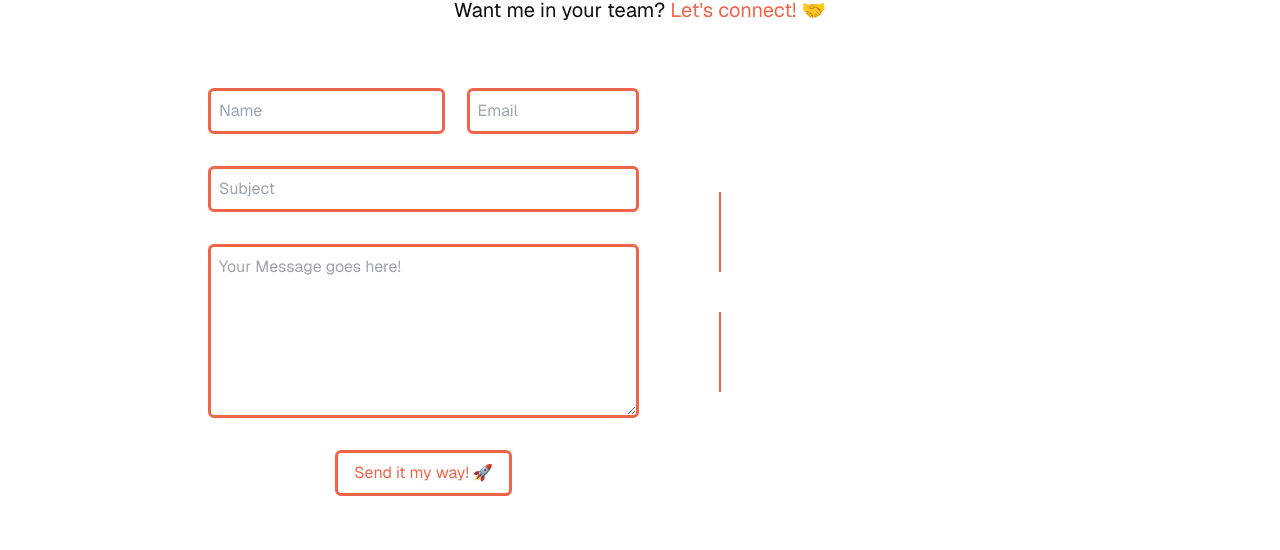
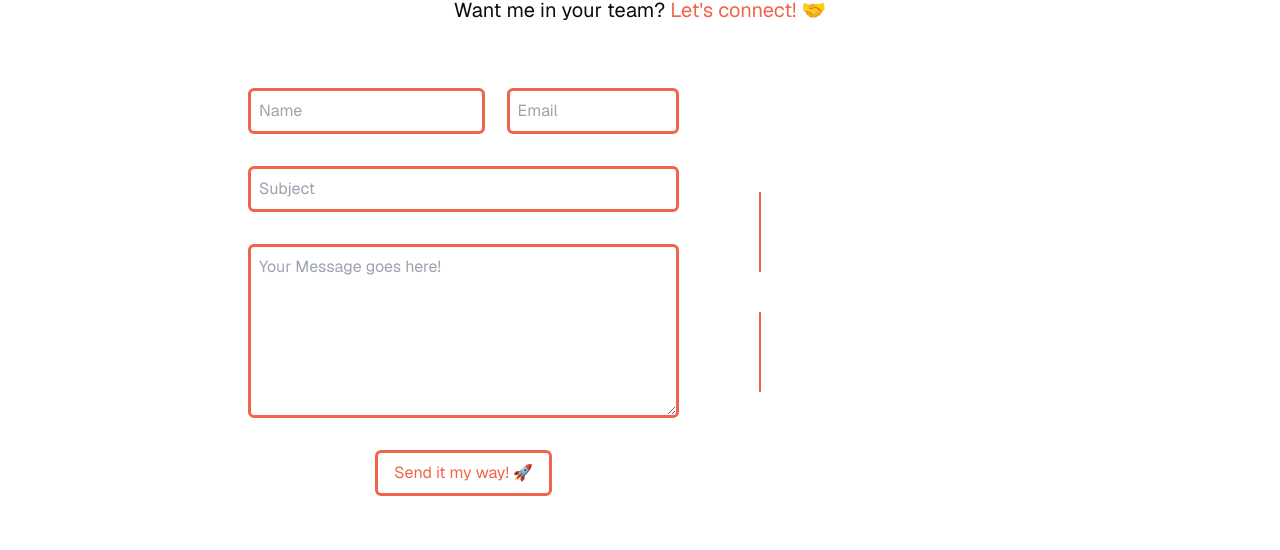
Before and after one commit to Lohit-pro/Portfolio_v2, a Next.js app: page /contact in a window 1280 px wide. Shown: the part 160-710 px from the top of the page. Built offline with nearby package versions, Linux system fonts and the light colour scheme.

Commit message:
Add: QR Mail

```diff
--- a/src/app/(routes)/contact/page.tsx
+++ b/src/app/(routes)/contact/page.tsx
@@ -81,7 +81,7 @@ function Contact() {
           <span className="text-secondary">Let&apos;s connect! 🤝</span>
         </span>
 
-        <div className="flex flex-col md:flex-row w-[80%] md:w-[80%] items-center justify-center gap-8 md:gap-16 mt-8 md:-mr-40">
+        <div className="flex flex-col md:flex-row w-[80%] md:w-[80%] items-center justify-center gap-8 md:gap-16 mt-8 md:-mr-60">
           <section className="w-full md:w-1/2 flex justify-center">
             <form
               ref={form}
```
